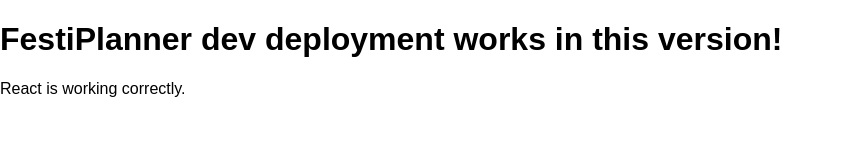
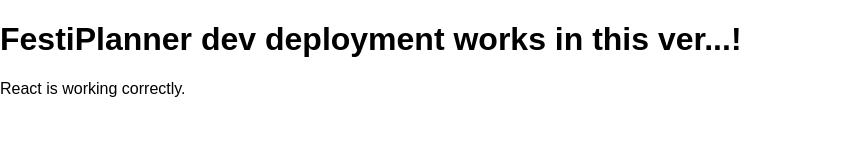
Before and after one commit to Gugor456/FestiPlanner-Frontend, a React (Vite) app: page / in a window 1280 px wide. Shown: the top 160 px of the page, without its empty margins (0-842 px from the left). Built offline with nearby package versions, Linux system fonts and the light colour scheme.

Commit message:
changed home.tsx text to check pipelines

```diff
--- a/src/pages/Home.tsx
+++ b/src/pages/Home.tsx
@@ -1,7 +1,7 @@
 export default function Home() {
   return (
     <div>
-      <h1>FestiPlanner dev deployment works in this version!</h1>
+      <h1>FestiPlanner dev deployment works in this ver...!</h1>
       <p>React is working correctly.</p>
     </div>
   )
```
